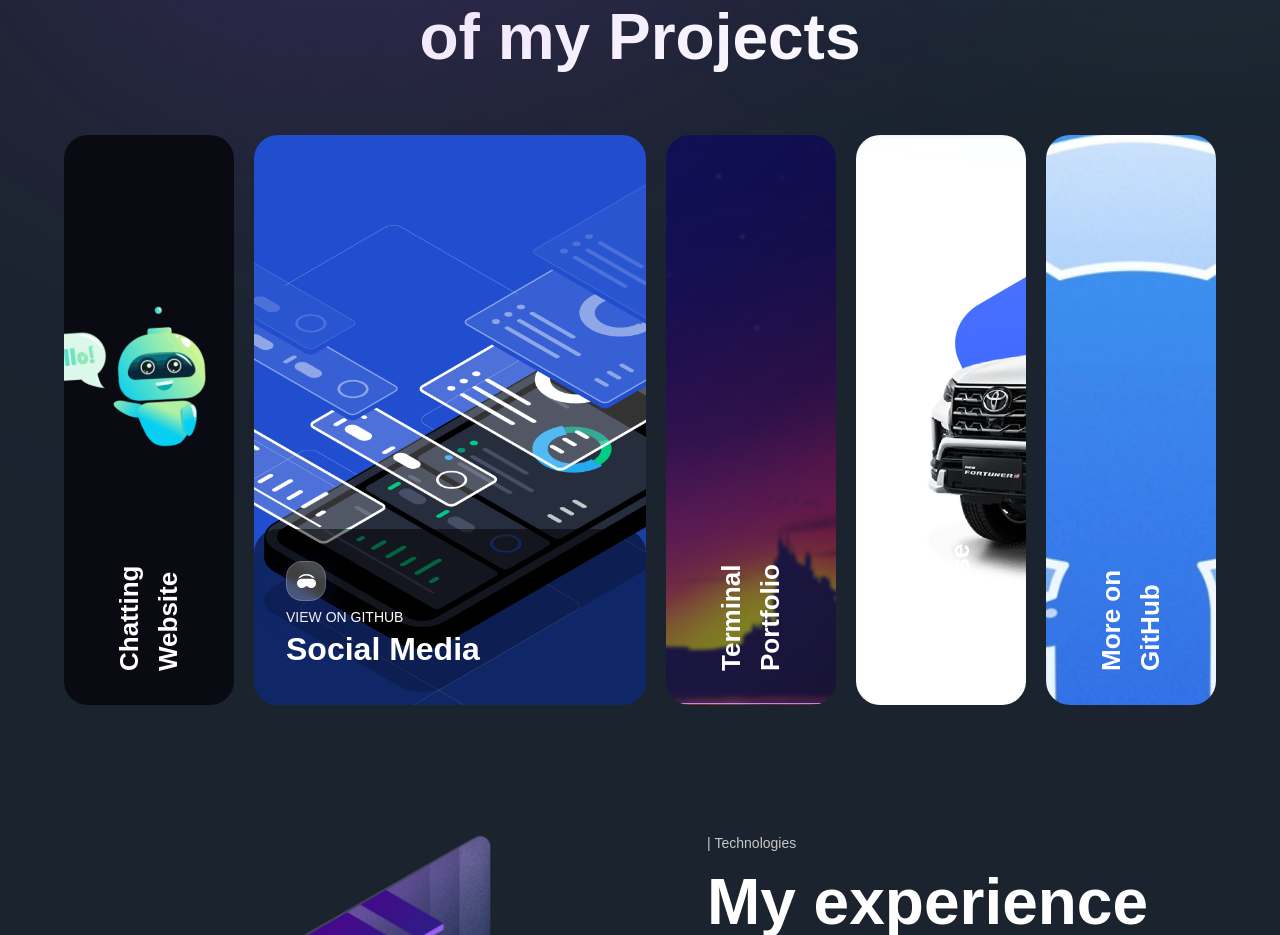
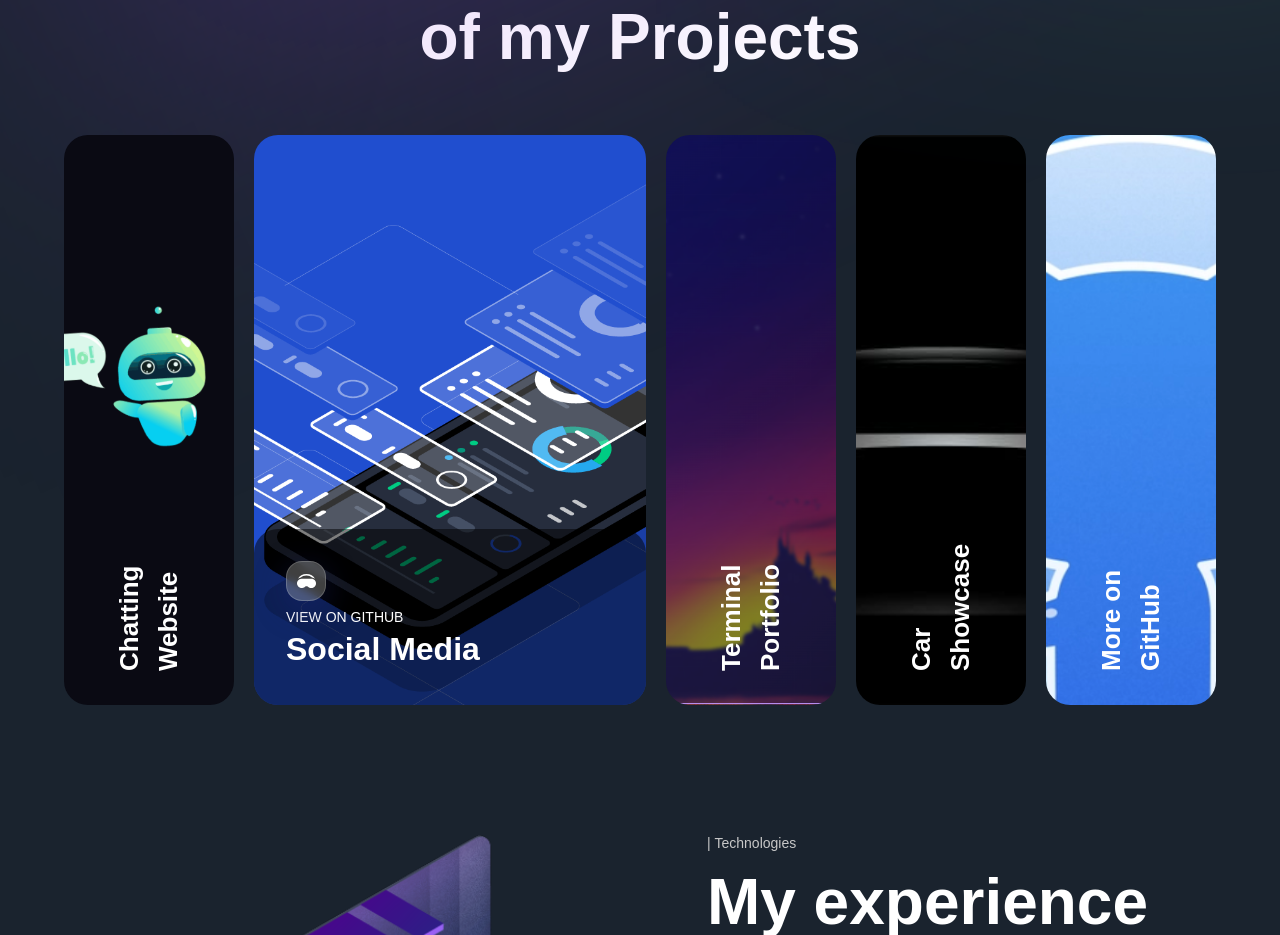
Before and after one commit to PradhumnAgarwal/Portfolio, a Next.js app: page / in a window 1280 px wide. Shown: the part 1260-2195 px from the top of the page. Built offline with nearby package versions, Linux system fonts and the light colour scheme; a web font is replaced by a local one.

Commit message:
project update

```diff
--- a/constants/index.js
+++ b/constants/index.js
@@ -22,7 +22,7 @@ export const exploreWorlds = [
   },
   {
     id: 'world-4',
-    imgUrl: '/planet-4.png',
+    imgUrl: '/planet-4.jpg',
     title: 'Car Showcase',
     link: 'https://car-show-lake.vercel.app/'
   },
```
Also changed, not shown: public/planet-4.jpg (added).
